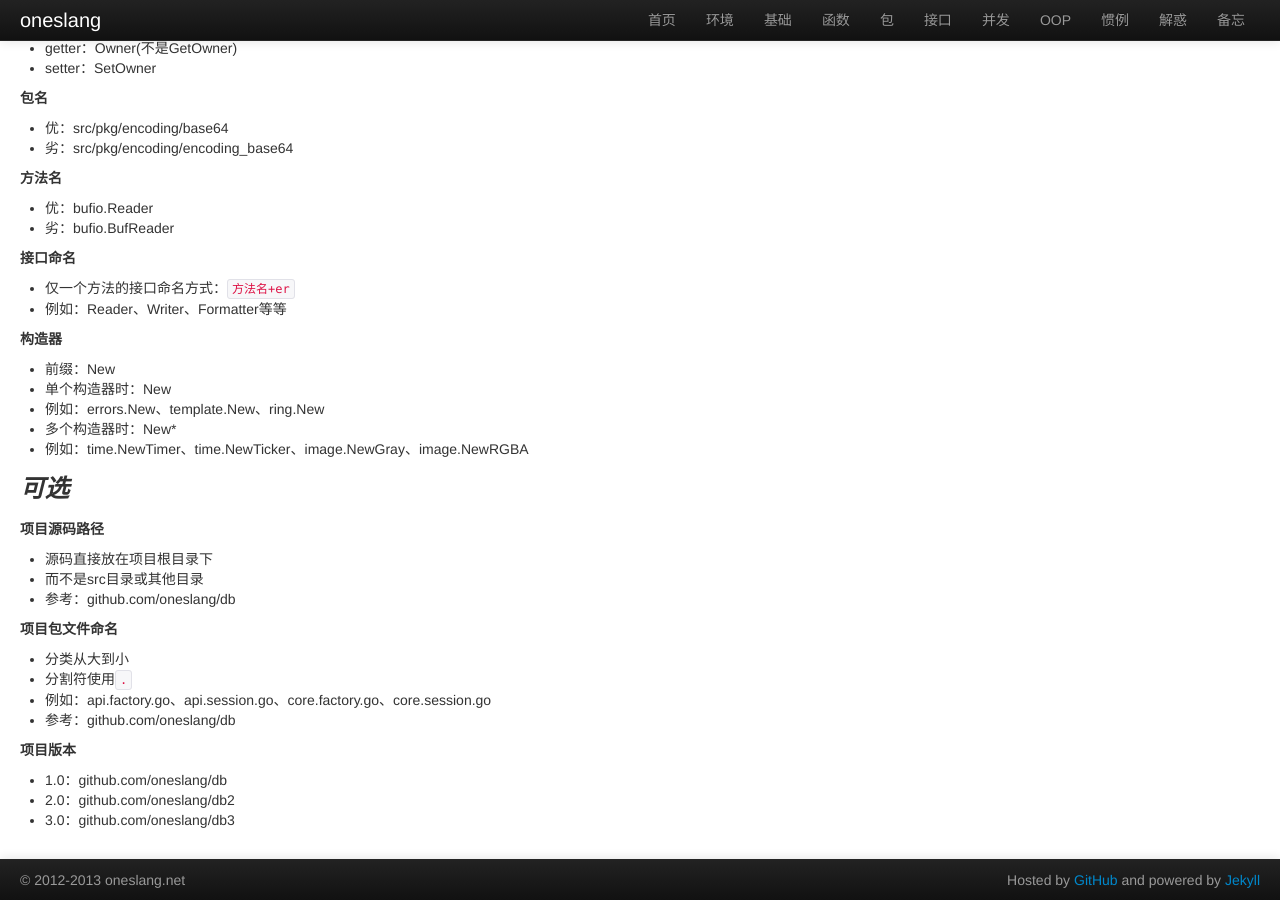
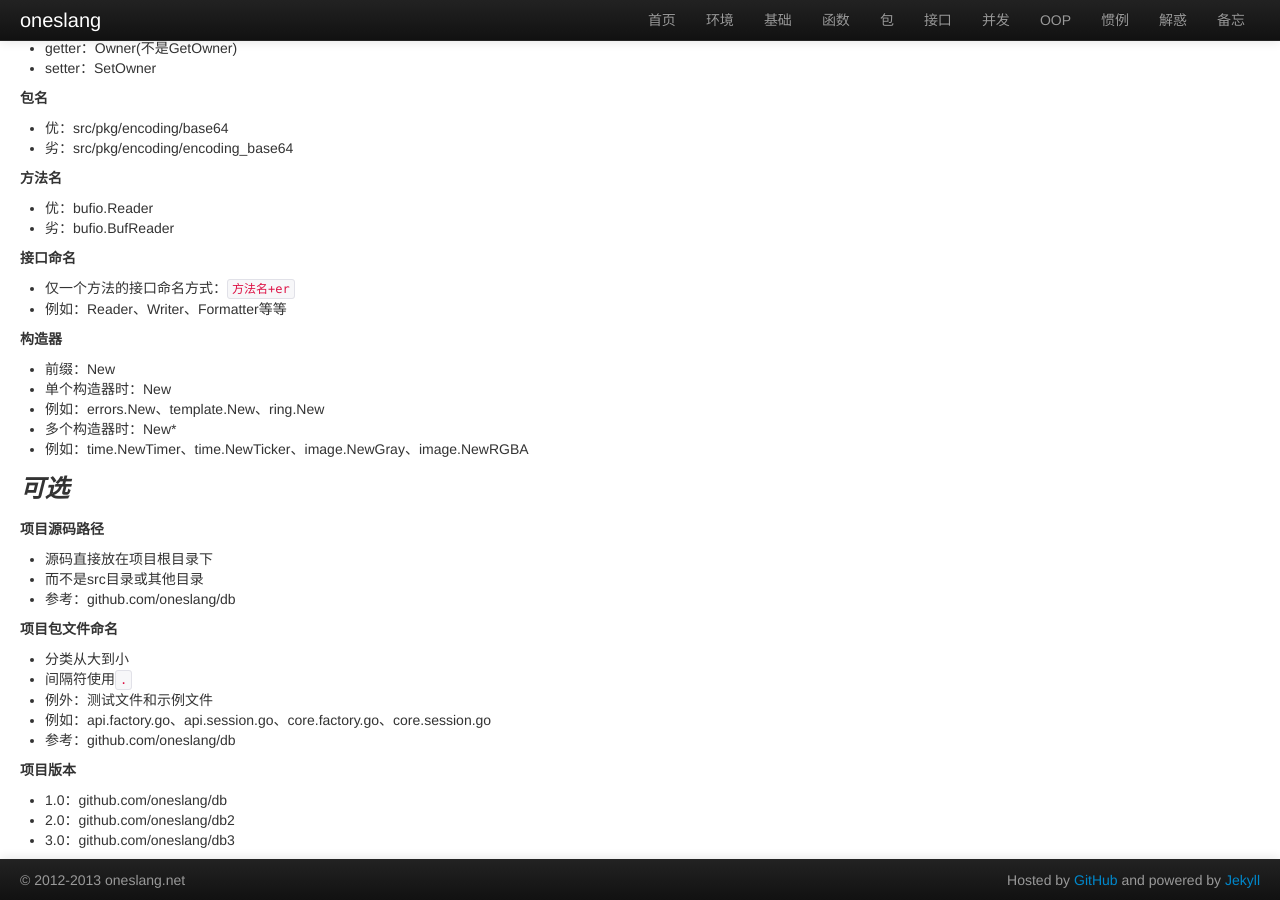
Before and after one commit to oneslang/oneslang.net, a Jekyll site: the page built from golang/convention.md, in a window 1280 px wide and 900 px high, scrolled down 902 px. Built offline with Jekyll 4.4.1, drawn with Linux system fonts in a browser that asks for light colours.

Commit message:
Add project related conventions

```diff
--- a/golang/convention.md
+++ b/golang/convention.md
@@ -70,7 +70,8 @@ title: 惯例
 
 ##### 项目包文件命名
 * 分类从大到小
-* 分割符使用`.`
+* 间隔符使用`.`
+* 例外：测试文件和示例文件
 * 例如：api.factory.go、api.session.go、core.factory.go、core.session.go
 * 参考：github.com/oneslang/db
 
```
